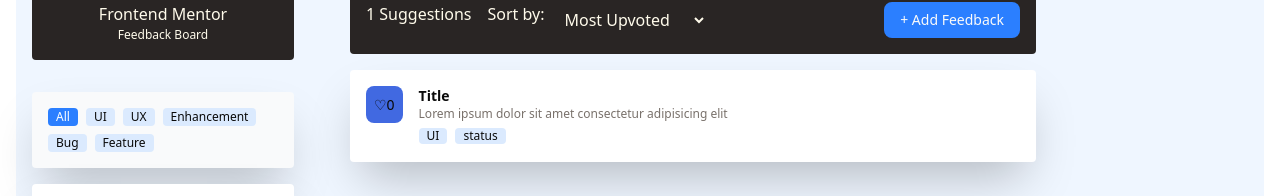
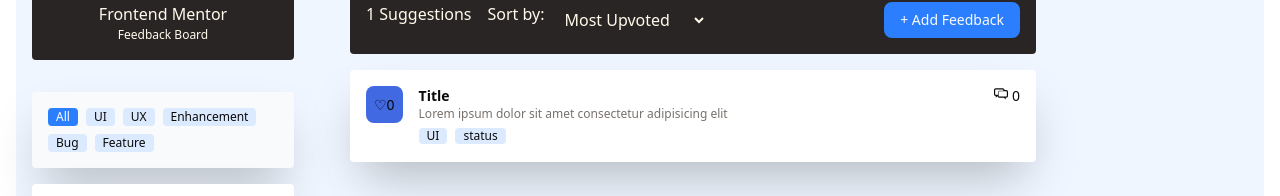
Before and after one commit to Mujju-palaan/react-all, a Next.js app: page /feedback-project in a window 1280 px wide. Shown: the part 156-352 px from the top of the page. Built offline with nearby package versions, Linux system fonts and the light colour scheme.

Commit message:
feedback completed

```diff
--- a/components/RTK-project/feedback-comp/FeedbackComponent.jsx
+++ b/components/RTK-project/feedback-comp/FeedbackComponent.jsx
@@ -5,7 +5,6 @@
   removeFeedback,
   feedback_like_count,
 } from "../../../app/slice/feedback/feedbackSlice";
-import Link from "next/link";
 
 const FeedbackComponent = () => {
   const feedbacks = useSelector((state) => state.feedbacks.feedbacks);
@@ -48,7 +47,6 @@
   return (
     <>
       {sortedFeedbacks.map((feedback) => (
-
         <div
           key={feedback.id}
           className="shadow-2xl rounded m-4 p-4 bg-white flex gap-4"
@@ -62,12 +60,12 @@
             </button>
           </div>
 
-          {/* ----------------- */}
-          <Link key={feedback.id} href={`/`}>
           <div className="flex flex-col text-left w-full">
             <div className="flex justify-between">
               <span className="font-semibold text-sm">{feedback.title}</span>
-
+              <span className="flex gap-1 text-sm cursor-pointer">
+                <TiMessages /> 0
+              </span>
             </div>
 
             <p className="text-stone-500 text-xs">{feedback.description}</p>
@@ -84,10 +82,7 @@
                 </button>
               </div>
             </div>
-
           </div>
-          </Link>
-          {/* ------------------ */}
         </div>
       ))}
     </>
```
